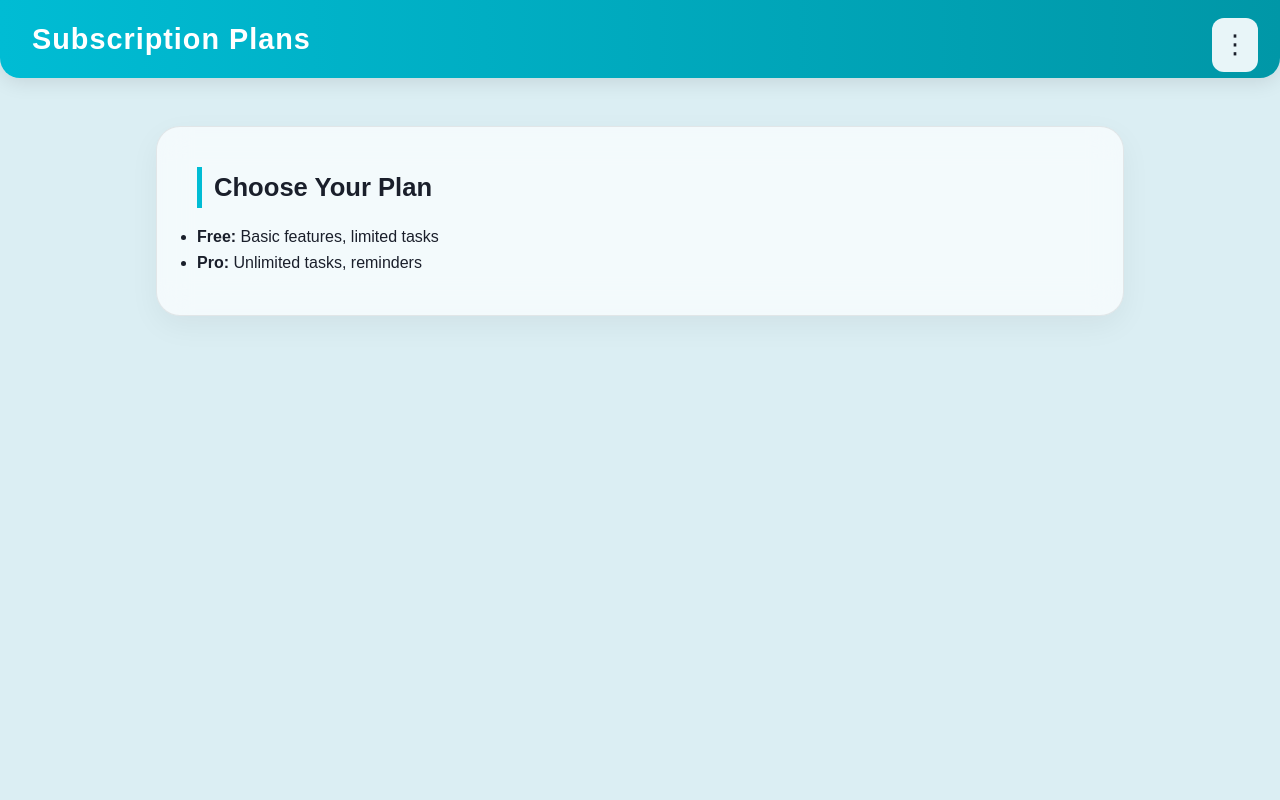
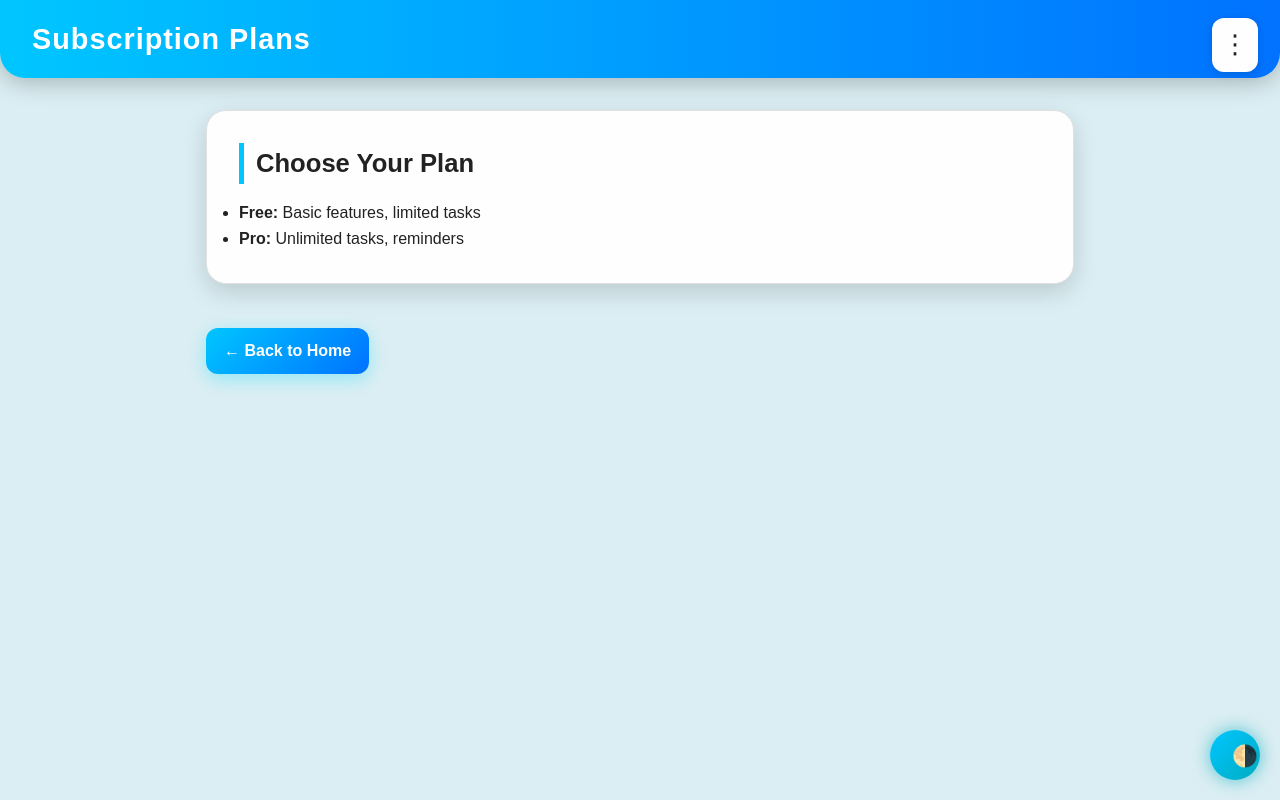
Before and after one commit to KotiVR/To-Do-List, a Flask app: page /sub.html in a window 1280 px wide. Run offline with Flask 3, Linux system fonts and the light colour scheme; the visitor is signed in with stand-in values (Sample User, id 1); some libraries are stand-ins or nearby versions.

Commit message:
Updated help page and styles.

```diff
--- a/templates/sub.html
+++ b/templates/sub.html
@@ -4,70 +4,59 @@
   <meta charset="UTF-8">
   <title>Subscription | ToDoFlow</title>
   <link rel="stylesheet" href="{{ url_for('static', filename='style.css') }}">
-
   <style>
-    /* 3-Dots Menu (same as Home) */
-
-    .menu-container {
-      position: fixed;
-      top: 18px;
-      right: 22px;
-      z-index: 500;
+    :root {
+      --accent1: #00c6ff;
+      --accent2: #0072ff;
+      --pending: #ff9800;
+      --completed: #4caf50;
+      --card-bg: #fefefe;
+      --text: #222;
+      --border: #e0e0e0;
+      --shadow: rgba(0,0,0,0.15);
+      --shadow-strong: rgba(0,0,0,0.25);
+      --hover: #e0f0ff;
+    }
+    [data-theme="dark"] {
+      --card-bg: #1a1a1a;
+      --text: #eee;
+      --border: #2b2b2b;
+      --shadow: rgba(255,255,255,0.06);
+      --shadow-strong: rgba(255,255,255,0.1);
+      --hover: #333;
     }
 
-    .menu-button {
-      font-size: 26px;
-      padding: 6px 10px;
-      border-radius: 12px;
-      background: var(--card-bg);
-      box-shadow: var(--shadow);
-      cursor: pointer;
-      transition: 0.2s ease;
-      user-select: none;
-    }
+    /* --- Global Menu --- */
+    .menu-container{position:fixed;top:18px;right:22px;z-index:500}
+    .menu-button{font-size:26px;padding:6px 10px;border-radius:12px;background:var(--card-bg);box-shadow:0 2px 8px var(--shadow);cursor:pointer;transition:0.2s ease;user-select:none}
+    .menu-button:hover{background:var(--hover);transform:scale(1.05)}
+    .menu-dropdown{position:absolute;right:0;margin-top:8px;width:180px;background:var(--card-bg);border-radius:14px;padding:6px 0;box-shadow:0 6px 18px var(--shadow-strong);display:none;animation:fadeIn 0.15s ease}
+    .menu-item{padding:12px 18px;font-size:15px;cursor:pointer;transition:0.2s;color:var(--text);text-decoration:none;display:block}
+    .menu-item:hover{background:var(--hover)}
 
-    .menu-button:hover {
-      background: var(--hover);
-      transform: scale(1.05);
-    }
+    @keyframes fadeIn{from{opacity:0;transform:translateY(-6px)}to{opacity:1;transform:translateY(0)}}
 
-    .menu-dropdown {
-      position: absolute;
-      right: 0;
-      margin-top: 8px;
-      width: 170px;
-      background: var(--card-bg);
-      border-radius: 14px;
-      padding: 6px 0;
-      box-shadow: var(--shadow-strong);
-      display: none;
-      animation: fadeIn 0.15s ease;
-    }
+    /* --- Header --- */
+    header{background:linear-gradient(90deg,var(--accent1),var(--accent2));color:#fff;padding:1rem 2rem;display:flex;justify-content:space-between;align-items:center;box-shadow:0 4px 25px var(--shadow-strong);border-radius:0 0 25px 25px}
+    header h1{font-size:1.8rem;font-weight:700}
 
-    @keyframes fadeIn {
-      from {opacity: 0; transform: translateY(-6px);}
-      to   {opacity: 1; transform: translateY(0);}
-    }
+    /* --- Main & Card --- */
+    main{padding:2rem 1rem;max-width:900px;margin:0 auto;animation:fadeIn 0.6s ease}
+    .card{background:var(--card-bg);border-radius:20px;padding:2rem;border:1px solid var(--border);box-shadow:0 8px 25px var(--shadow);margin-bottom:2rem;transition:transform 0.2s ease,box-shadow 0.2s ease}
+    .card:hover{transform:translateY(-4px);box-shadow:0 12px 40px var(--shadow-strong)}
 
-    .menu-item {
-      padding: 12px 18px;
-      font-size: 15px;
-      cursor: pointer;
-      transition: 0.2s;
-      color: var(--text);
-      text-decoration: none;
-      display: block;
-    }
+    /* --- Back Button --- */
+    .back-btn{background:linear-gradient(135deg,var(--accent1),var(--accent2));color:#fff;border-radius:12px;padding:10px 18px;font-weight:600;text-decoration:none;box-shadow:0 5px 18px rgba(0,224,255,0.35);display:inline-block;margin-top:12px}
+    .back-btn:hover{transform:translateY(-2px) scale(1.02);box-shadow:0 10px 25px rgba(0,224,255,0.45)}
 
-    .menu-item:hover {
-      background: var(--hover);
-    }
+    @media(max-width:768px){.card{padding:1.5rem}.back-btn{width:100%}}
+    @media(max-width:480px){header h1{font-size:1.5rem}}
   </style>
 </head>
 
 <body>
 
-  <!-- Dropdown Menu -->
+  <!-- Menu -->
   <div class="menu-container">
     <div class="menu-button">⋮</div>
     <div class="menu-dropdown">
@@ -91,34 +80,22 @@
         <li><strong>Pro:</strong> Unlimited tasks, reminders</li>
       </ul>
     </div>
+
+    <a href="{{ url_for('home') }}" class="back-btn">← Back to Home</a>
   </main>
 
+  <!-- Theme Toggle -->
+  <button id="theme-toggle">🌗</button>
+
   <script>
-    // Menu
-    const menuBtn = document.querySelector(".menu-button");
-    const menuDropdown = document.querySelector(".menu-dropdown");
-
-    menuBtn.addEventListener("click", () => {
-      menuDropdown.style.display =
-        menuDropdown.style.display === "block" ? "none" : "block";
-    });
-
-    document.addEventListener("click", (e) => {
-      if (!menuBtn.contains(e.target) && !menuDropdown.contains(e.target)) {
-        menuDropdown.style.display = "none";
-      }
-    });
-
-    // Theme
-    const savedTheme = localStorage.getItem("theme");
-    if (savedTheme) document.documentElement.setAttribute("data-theme", savedTheme);
-
-    document.querySelector(".theme-toggle").addEventListener("click", () => {
-      const current = document.documentElement.getAttribute("data-theme");
-      const next = current === "dark" ? "light" : "dark";
-      document.documentElement.setAttribute("data-theme", next);
-      localStorage.setItem("theme", next);
-    });
+    const menuBtn=document.querySelector(".menu-button");
+    const menuDropdown=document.querySelector(".menu-dropdown");
+    menuBtn.addEventListener("click",()=>{menuDropdown.style.display=menuDropdown.style.display==="block"?"none":"block"});
+    document.addEventListener("click",(e)=>{if(!menuBtn.contains(e.target)&&!menuDropdown.contains(e.target)){menuDropdown.style.display="none"}});
+    const toggle=document.querySelector(".theme-toggle");
+    const savedTheme=localStorage.getItem("theme");
+    if(savedTheme)document.documentElement.setAttribute("data-theme",savedTheme);
+    toggle.addEventListener("click",()=>{const current=document.documentElement.getAttribute("data-theme");const next=current==="dark"?"light":"dark";document.documentElement.setAttribute("data-theme",next);localStorage.setItem("theme",next)});
   </script>
 
 </body>
```
